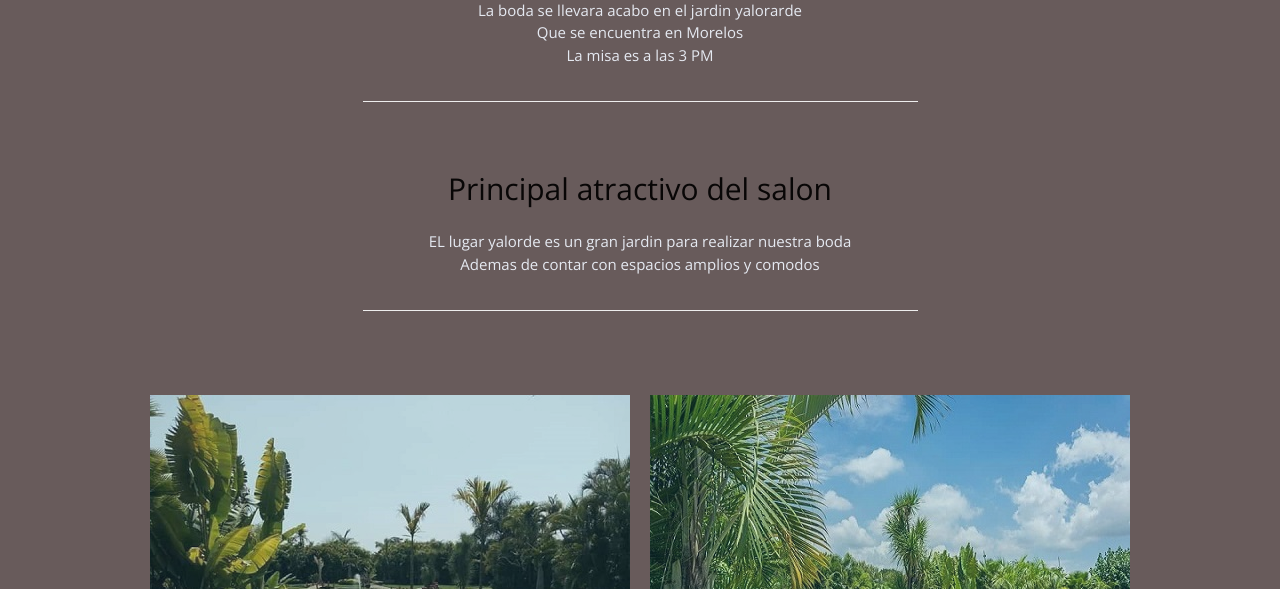
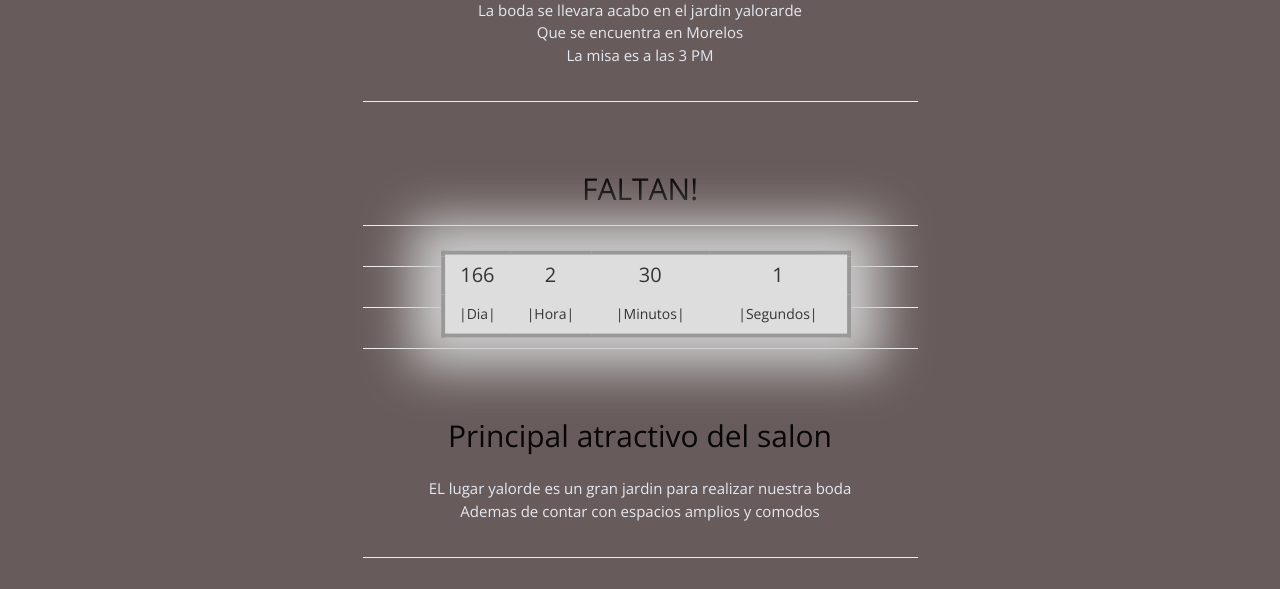
Before and after one commit to luisxD12/Boda, a plain HTML site: page index.html in a window 1280 px wide. Shown: the part 727-1316 px from the top of the page. Drawn offline with nearby package versions, Linux system fonts and the light colour scheme.

Commit message:
Update index.html

```diff
--- a/index.html
+++ b/index.html
@@ -13,6 +13,26 @@
   <link rel="stylesheet" type="text/css" href="css/set1.css" />
   <link href="css/style.css" rel="stylesheet">
 
+  <style type="text/css">
+
+    .countdownContainer{
+        width: 70%;
+        height: 35%;
+        position: absolute;
+        top: 30%;
+        left: 30%;
+        transform: translateX(-20%) translateY(40%);
+        text-align: center;
+        background: #ddd;
+        border: 4px solid #999;
+        padding: 10px;
+        box-shadow: 0 0 50px 30px #ccc;
+    }
+    .info{
+        font-size: 20px;
+    }
+  </style>
+
 </head>
 
 <body>
@@ -21,11 +41,11 @@
       <!-- grupo display -->
       <div class="navbar-header">
         <button type="button" class="navbar-toggle collapsed" data-toggle="collapse" data-target=".navbar-collapse.collapse">
-		<span class="sr-only">Toggle navigation</span>
-		<span class="icon-bar"></span>
-		<span class="icon-bar"></span>
-		<span class="icon-bar"></span>
-	</button>
+					<span class="sr-only">Toggle navigation</span>
+					<span class="icon-bar"></span>
+					<span class="icon-bar"></span>
+					<span class="icon-bar"></span>
+				</button>
         <a class="navbar-brand" href="index.html"><span>Mi Boda</span></a>
       </div>
       <div class="navbar-collapse collapse">
@@ -62,6 +82,57 @@
         <div class="text-center">
           <h2>¡Te invito a mi boda!</h2>
           <p>La boda se llevara acabo en el jardin yalorarde<br> Que se encuentra en Morelos <br> La misa es a las 3 PM</p>
+        </div>
+        <hr>
+      </div>
+    </div>
+  </div>
+
+  <div class="container">
+    <div class="row">
+      <div class="col-md-6 col-md-offset-3">
+        <div class="text-center">
+          <h2>FALTAN!</h2>
+          <hr>
+          <table class="countdownContainer">
+            <tr class="info"><td colspan="4" class="info"> </td></tr>
+            <tr class="info">
+                <td id= "days">120</td>
+                <td id= "hours">4</td>
+                <td id= "minutes">12</td>
+                <td id= "seconds">22</td>
+            </tr>
+            <tr>
+                <td>|Dia| </td>
+                <td>|Hora| </td>
+                <td>|Minutos|</td>
+                <td>|Segundos|</td>
+            </tr>
+        </table>
+        <script type="text/javascript">
+            var count = new Date("nov 11, 2020 00:00:00").getTime();
+            var x = setInterval(function() {
+            var now = new Date().getTime();
+            var d = count - now;
+
+            var days = Math.floor(d/(1000*60*60*24));
+            var hours = Math.floor((d%(1000*60*60*24))/(1000*60*60));
+            var minutes = Math.floor((d%(1000*60*60))/(1000*60));
+            var seconds = Math.floor((d%(1000*60))/1000);
+
+            document.getElementById("days").innerHTML = days;
+            document.getElementById("hours").innerHTML = hours;
+            document.getElementById("minutes").innerHTML = minutes;
+            document.getElementById("seconds").innerHTML = seconds;
+
+          if(d <= 0){
+            clearInterval(x);
+          }
+          },1000);
+        </script>
+        <h2></h2>
+        <hr>
+        <hr>
         </div>
         <hr>
       </div>
@@ -146,7 +217,6 @@
           <div class="col-md-4 f-about">
             <a href="index.html"><h1><span>Mi </span>Boda</h1></a>
             <p>Realiza tu registro correctamente para ser tomado en cuenta en la invitacion, dirigete a la parte de registro.
-
             </p>
             <a href="registro.html"><h1><span>Realiza tu registro</>...</h1></a>
           </div>
@@ -198,6 +268,5 @@
   <script src="js/functions.js"></script>
   <script src="js/bootstrap.min.js"></script>
   </script>
-
 </body>
 </html>
```
